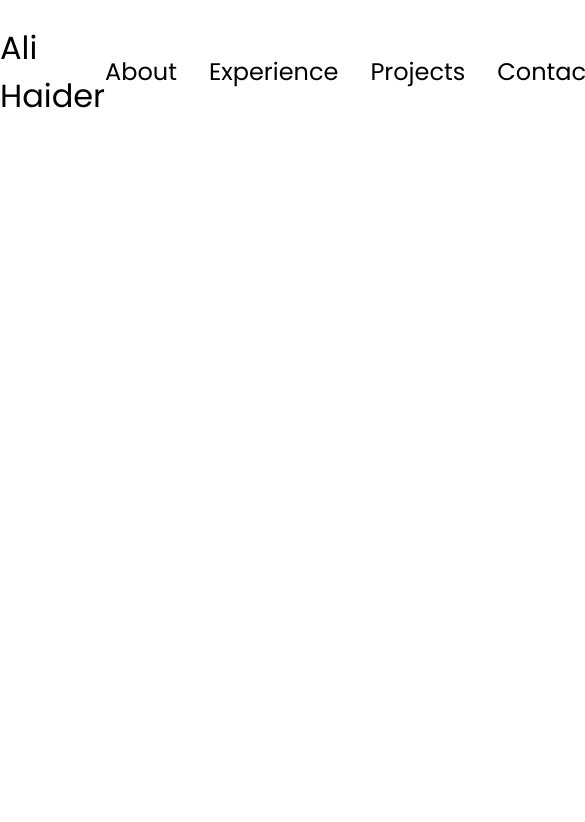
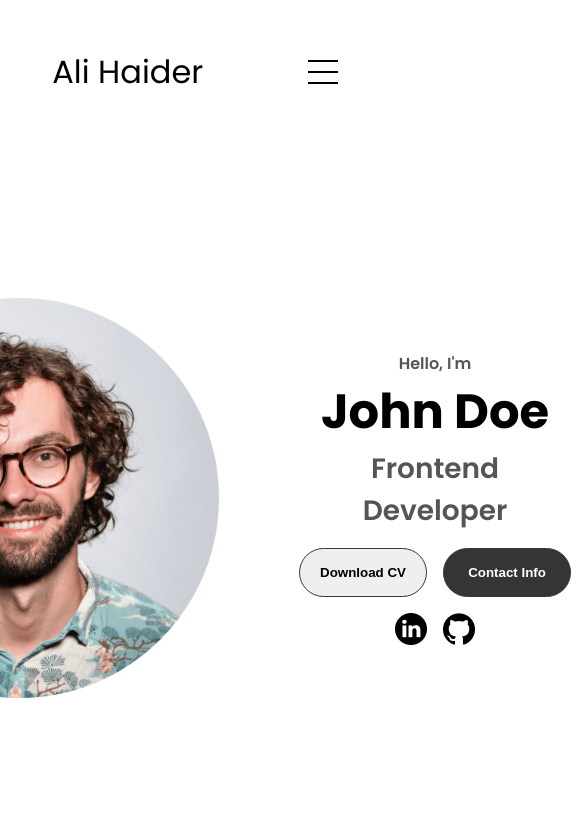
Before and after one commit to hammadhttps/Portfolio_website, a plain HTML site: page index.html in a window 390 px wide. Shown: the whole page, 585 px wide, since content can reach past the window. Drawn offline with Linux system fonts and the light colour scheme.

Commit message:
profile section

```diff
--- a/index.html
+++ b/index.html
@@ -11,15 +11,68 @@
 </head>
 
 <body>
-  <nav id="desktop_nav">
+  <nav id="desktop-nav">
     <div class="logo">Ali Haider</div>
-    <div class="nav-links">
+    <div>
+    <ul class="nav-links">
         <li><a href="#about">About</a></li>
         <li><a href="#experience">Experience</a></li>
         <li><a href="#projects">Projects</a></li>
-        <li><a href="contact">Contact</a></li>
+        <li><a href="#sscontact">Contact</a></li>
+    </ul>
     </div>
   </nav>
+  <nav id="hamburger-nav">
+    <div class="logo">Ali Haider</div>
+    <div class="hamburger-menu">
+    <div class="hamburger-icon" onclick="togglemenu()">
+        <span></span>
+        <span></span>
+        <span></span>
+    </div>
+    <div class="menu-links">
+        <li><a href="#about"onclick="togglemenu()">About</a></li>
+        <li><a href="#experience"onclick="togglemenu()">Experience</a></li>
+        <li><a href="#projects"onclick="togglemenu()">Projects</a></li>
+        <li><a href="#contact"onclick="togglemenu()">Contact</a></li>
+    </div>
+    </div>
+  </nav>
+  <section id="profile">
+    <div class="section__pic-container">
+      <img src="./assets/profile-pic.png" alt="John Doe profile picture" />
+    </div>
+    <div class="section__text">
+      <p class="section__text__p1">Hello, I'm</p>
+      <h1 class="title">John Doe</h1>
+      <p class="section__text__p2">Frontend Developer</p>
+      <div class="btn-container">
+        <button
+          class="btn btn-color-2"
+          onclick="window.open('./assets/resume-example.pdf')"
+        >
+          Download CV
+        </button>
+        <button class="btn btn-color-1" onclick="location.href='./#contact'">
+          Contact Info
+        </button>
+      </div>
+      <div id="socials-container">
+        <img
+          src="./assets/linkedin.png"
+          alt="My LinkedIn profile"
+          class="icon"
+          onclick="location.href='https://linkedin.com/'"
+        />
+        <img
+          src="./assets/github.png"
+          alt="My Github profile"
+          class="icon"
+          onclick="location.href='https://github.com/'"
+        />
+      </div>
+    </div>
+  </section>
 
     <script src="script.js"></script>
 </body>
--- a/mediaqueries.css
+++ b/mediaqueries.css
@@ -0,0 +1,10 @@
+@media screen and (max-width:1200px) {
+    #desktop-nav
+    {
+        display: none;
+    }
+    #hamburger-nav
+    {
+        display: flex;
+    }
+}
--- a/script.js
+++ b/script.js
@@ -0,0 +1,7 @@
+function togglemenu()
+{
+    const menu=document.querySelector(".menu-links");
+    const icon=document.querySelector(".hamburger-icon");
+    menu.classList.toggle("open");
+    icon.classList.toggle("open");
+}
--- a/styles.css
+++ b/styles.css
@@ -61,3 +61,198 @@ a:hover
 {
     cursor: default;
 }
+
+#hamburger-nav
+{
+    display: none;
+}
+
+.hamburger-nav
+{
+    position: relative;
+    display: inline-block;
+}
+.hamburger-icon
+{
+    display: flex;
+    flex-direction: column;
+    justify-content: space-between;
+    height: 24px;
+    width: 30px;
+    cursor: pointer;
+}
+
+
+.hamburger-icon span {
+    width: 100%;
+    height: 2px;
+    background-color: black;
+    transition: all 0.3 ease-in-out;
+  }
+
+  .menu-links {
+    position: absolute;
+    top: 100%;
+    right: 0;
+    background-color: white;
+    width: fit-content;
+    max-height: 0;
+    overflow: hidden;
+    transition: all 0.3 ease-in-out;
+  }
+
+  .menu-links a {
+    display: block;
+    padding: 10px;
+    text-align: center;
+    font-size: 1.5rem;
+    color: black;
+    text-decoration: none;
+    transition: all 0.3 ease-in-out;
+  }
+
+  .menu-links li {
+    list-style: none;
+  }
+
+  .menu-links.open {
+    max-height: 300px;
+  }
+
+  .hamburger-icon.open span:first-child {
+    transform: rotate(45deg) translate(10px, 5px);
+  }
+
+  .hamburger-icon.open span:nth-child(2) {
+    opacity: 0;
+  }
+
+  .hamburger-icon.open span:last-child {
+    transform: rotate(-45deg) translate(10px, -5px);
+  }
+
+  .hamburger-icon span:first-child {
+    transform: none;
+  }
+
+  .hamburger-icon span:first-child {
+    opacity: 1;
+  }
+
+  .hamburger-icon span:first-child {
+    transform: none;
+  }
+
+  /* section*/
+
+  section {
+    padding-top: 4vh;
+    height: 96vh;
+    margin: 0 10rem;
+    box-sizing: border-box;
+    min-height: fit-content;
+  }
+
+  .section-container {
+    display: flex;
+  }
+
+  /* PROFILE SECTION */
+
+  #profile {
+    display: flex;
+    justify-content: center;
+    gap: 5rem;
+    height: 80vh;
+  }
+
+  .section__pic-container {
+    display: flex;
+    height: 400px;
+    width: 400px;
+    margin: auto 0;
+  }
+
+  .section__text {
+    align-self: center;
+    text-align: center;
+  }
+
+  .section__text p {
+    font-weight: 600;
+  }
+
+  .section__text__p1 {
+    text-align: center;
+  }
+
+  .section__text__p2 {
+    font-size: 1.75rem;
+    margin-bottom: 1rem;
+  }
+
+  .title {
+    font-size: 3rem;
+    text-align: center;
+  }
+
+  #socials-container {
+    display: flex;
+    justify-content: center;
+    margin-top: 1rem;
+    gap: 1rem;
+  }
+
+  /* ICONS */
+
+  .icon {
+    cursor: pointer;
+    height: 2rem;
+  }
+
+  /* buttons*/
+
+  .btn-container
+  {
+    display: flex;
+justify-content: center;
+ gap: 1rem;
+
+}
+.btn{
+    font-weight: 600;
+    transition: all 300ms ease;
+    padding: 1rem;
+    width: 8rem;
+    border-radius: 2rem;
+}
+.btn-color-1,.btn-color-2{
+    border: rgb(53, 53, 53) 0.1rem solid;
+}
+
+.btn-color-1:hover,
+.btn-color-2:hover{
+   cursor: pointer;
+}
+
+.btn-color-1,
+.btn-color-2:hover{
+   background: rgb(53, 53, 53);
+   color: white;
+}
+.btn-color-1:hover
+{
+    background: rgb(0, 0, 0);
+}
+.btn-color-2:hover{
+    background: none;
+}
+.btn-color-2:hover
+{
+border: rgb(255, 255, 255) 0.1 rem solid;
+}
+
+.btn-container
+{
+    gap: 1rem;
+}
```
